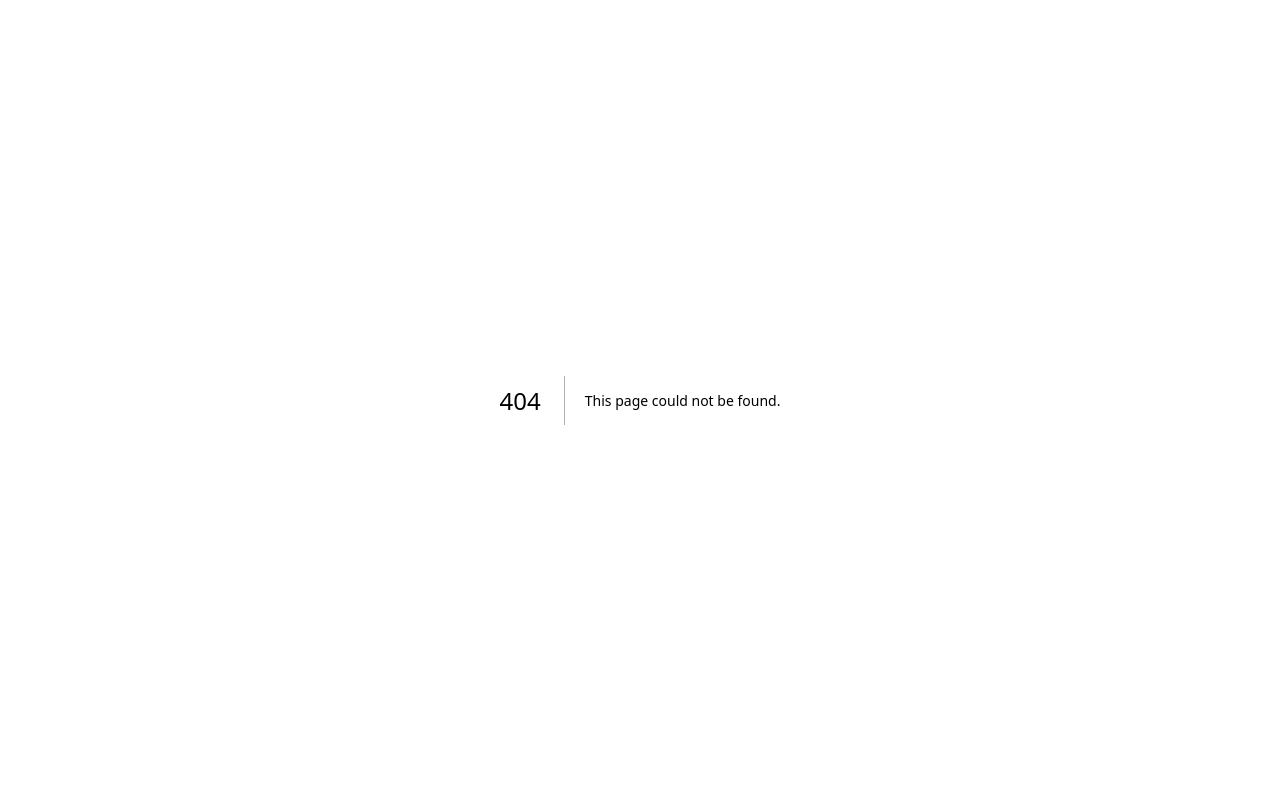
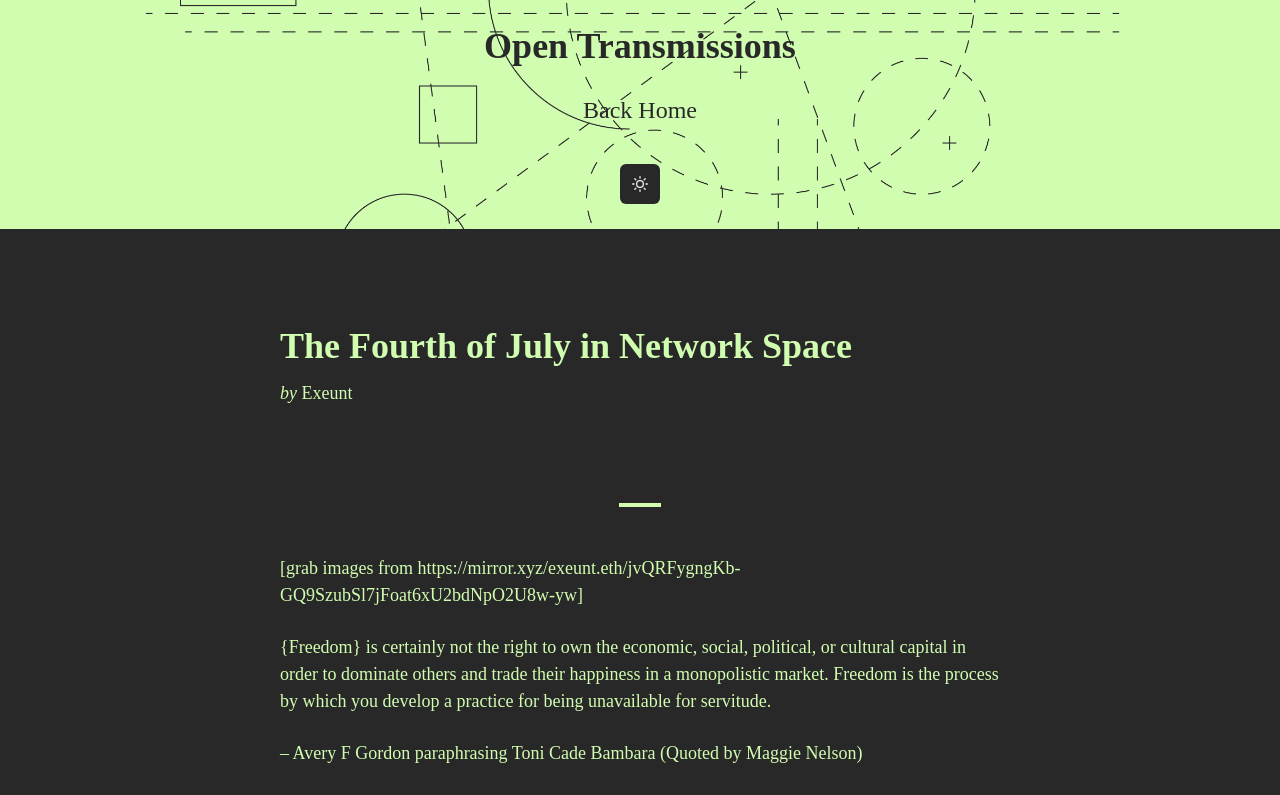
Before and after one commit to oovg/the-open-template, a Next.js app: page /transmissions/fourth in a window 1280 px wide. Before the commit this address had no page. Shown: the top 795 px of the page. Built offline with nearby package versions, Linux system fonts and the light colour scheme; a web font is replaced by a local one; what @rainbow-me/rainbowkit, wagmi would draw is missing.

Commit message:
adds transmissions

```diff
--- a/src/_posts/fourth.md
+++ b/src/_posts/fourth.md
@@ -1,7 +1,8 @@
 ---
-title: 'Forth of July in Network Space'
+title: 'The Fourth of July in Network Space'
 slug: 'fourth'
-matter: 'surveys'
+matter: 'transmissions'
+author: 'Exeunt'
 ---
 
 [grab images from https://mirror.xyz/exeunt.eth/jvQRFygngKb-GQ9SzubSl7jFoat6xU2bdNpO2U8w-yw]
--- a/src/components/Further.tsx
+++ b/src/components/Further.tsx
@@ -7,7 +7,7 @@ export const Further = () => (
     <Flex>
       <Text textStyle="h3">Further Reading</Text>
     </Flex>
-      <Flex direction="column" align="start" w={['100%', null, '100%']} gep={12}>
+      <Flex direction="column" align="start" w={['100%', null, '100%']} gap={12}>
         <Link isExternal href="https://agorist.xyz/">Agorist</Link>
         <Link isExternal href="https://www.blacksky.network/">Black Sky Nexus</Link>
         <Link isExternal href="https://theblockchainsocialist.com/">The Blockchain Socialist</Link>
--- a/src/components/SurveysPost.tsx
+++ b/src/components/SurveysPost.tsx
@@ -1,7 +1,7 @@
 import React from 'react'
 import { Box, Heading } from '@chakra-ui/react'
 import ReactMarkdown from 'react-markdown'
-import style from './markdown-styles.module.css';
+import style from './markdown-styles.module.css'
 
 type Props = {
   content: string
--- a/src/components/Transmissions.tsx
+++ /dev/null
@@ -1,13 +0,0 @@
-import React from 'react'
-import { Box, Flex, Heading, Link, Text } from '@chakra-ui/react'
-
-export const Transmissions = () => (
-  <Box w="100%" p={12} id="transmissions">
-    <Heading mb={12}>Open Transmissions</Heading>
-    <Flex direction="column" maxW="720px" w="100%" mx="auto">
-    <Box as={Link} w="100%" href="" p={12} border="1px" borderColor="primary">
-      <Text>Ontological Stakes of Moloch</Text>
-    </Box>
-    </Flex>
-  </Box>
-)
--- /dev/null
+++ b/src/components/TransmissionsPost.tsx
@@ -0,0 +1,22 @@
+import React from 'react'
+import { Box, Heading, Text } from '@chakra-ui/react'
+import Link from 'next/link'
+
+type Props = {
+  title: string
+  author: string
+  slug: string
+}
+
+export const TransmissionsPost = ({ title, author, slug }: Props) => (
+
+    <Box maxW="2xl" mx="auto" mb={12}>
+      <Link
+        as={`/transmissions/${slug}`}
+        href="/transmissions/[slug]"
+      >
+        <Heading mb={6}>{title}</Heading>
+        <Text>{author}</Text>
+      </Link>
+    </Box>
+)
--- a/src/components/index.ts
+++ b/src/components/index.ts
@@ -9,4 +9,4 @@ export * from './Secret'
 export * from './Section'
 export * from './SurveysPost'
 export * from './Tags'
-export * from './Transmissions'
+export * from './TransmissionsPost'
--- a/src/components/markdown-styles.module.css
+++ b/src/components/markdown-styles.module.css
@@ -10,7 +10,7 @@
 }
 
 .markdown blockquote {
-  border-left: 4px solid --var(--chakra-colors-primary);
+  border-left: 4px solid var(--chakra-colors-primary);
   margin: 1.5em 10px;
   padding: 0.5em 10px;
   quotes: "\201C""\201D""\2018""\2019";
--- a/src/interfaces/post.ts
+++ b/src/interfaces/post.ts
@@ -3,6 +3,7 @@ type PostType = {
   matter: string
   content: string
   slug: string
+  author: string
 }
 
 export default PostType
--- a/src/pages/index.tsx
+++ b/src/pages/index.tsx
@@ -1,9 +1,14 @@
 import { Box, Flex, Heading, IconButton, Link, Text, useColorMode } from '@chakra-ui/react'
 import { SunIcon, MoonIcon } from '@chakra-ui/icons'
-import { Further, Section, Matter, Matter2, Secret, Tags, Matter3, PageMetadata } from '@/components'
-import { Transmissions } from '@/components/Transmissions'
+import { Further, Section, Matter, Matter2, Secret, Tags, Matter3, PageMetadata, TransmissionsPost } from '@/components'
+import Post from '../interfaces/post'
+import { getAllPosts } from '../lib/api'
 
-export default function Home() {
+type Props = {
+  allPosts: Post[]
+}
+
+export default function Home ({ allPosts }: Props) {
   const { colorMode, toggleColorMode } = useColorMode()
   const isDarkMode = colorMode === 'dark'
   return (
@@ -35,20 +40,39 @@ export default function Home() {
             />
             <Heading mb={12}>Table of Contents</Heading>
             <Link href="#matters" color="primary" my={6} fontSize="2xl">The Matters</Link>
-            <Link href="#transmissions" color="primary" my={6} fontSize="2xl">Open Transmissions</Link>
+            <Link href="/transmissions" color="primary" my={6} fontSize="2xl">Open Transmissions</Link>
             <Link href="/surveys" color="primary" my={6} fontSize="2xl">Surveys of Futurepast</Link>
             <Link href="#further" color="primary" my={6} fontSize="2xl">Further Reading</Link>
-            <Link href="/outside" color="primary" my={6} fontSize="2xl">Go Outside</Link>
           </Flex>
         </Flex>
       </main>
       <Section />
       <Tags />
+      <Flex maxW="720px" mx="auto" direction="column">
+        {allPosts.map((post) => (
+          post.matter === 'transmissions' &&
+          <TransmissionsPost author={post.author} title={post.title} key={post.slug} slug={post.slug} />
+        ))}
+      </Flex>
       <Matter />
       <Matter2 />
       <Matter3 />
-      <Transmissions />
       <Further />
     </>
   )
 }
+
+export async function getStaticProps() {
+  const allPosts = getAllPosts([
+    'title',
+    'matter',
+    'author',
+    'slug',
+  ])
+
+  return {
+    props: {
+      allPosts,
+    },
+  }
+}
--- /dev/null
+++ b/src/pages/transmissions.tsx
@@ -0,0 +1,72 @@
+import { Box, Flex, Heading, IconButton, Link, useColorMode } from '@chakra-ui/react'
+import { SunIcon, MoonIcon } from '@chakra-ui/icons'
+import { PageMetadata, TransmissionsPost } from '@/components'
+import Post from '../interfaces/post'
+import { getAllPosts } from '../lib/api'
+
+
+type Props = {
+  allPosts: Post[]
+}
+
+
+export default function Surveys ({ allPosts }: Props) {
+  const { colorMode, toggleColorMode } = useColorMode()
+  const isDarkMode = colorMode === 'dark'
+
+  return (
+    <>
+      <PageMetadata title="The Open Machine" description="the open machine is ..." />
+      <main>
+        <Flex
+          direction="column"
+          textAlign="center"
+          borderRadius="xl"
+          background="bg"
+          color="primary"
+          flexWrap="wrap"
+          w="100%"
+          mb={12}
+        >
+          <Flex direction="column" alignItems="center" justifyContent="center" w={'100%'} minH="25vh" p={25} bgColor="primary" bgImg={`url("/assets/${isDarkMode ? 'bg_pointDark.png' : 'bg_pointLight.png'}")`} bgSize="cover" bgPosition="center">
+            <Heading color="bg">Open Transmissions</Heading>
+            <Link href="/" color="bg" my={6} fontSize="2xl">Back Home</Link>
+            <IconButton
+              w="fit-content"
+              mx="auto"
+              icon={isDarkMode ? <SunIcon /> : <MoonIcon />}
+              onClick={toggleColorMode}
+              aria-label="Toggle color mode"
+              bg="bg"
+              mt={3}
+              _hover={{
+                background: "bg",
+              }}
+            />
+          </Flex>
+        </Flex>
+      </main>
+      <Flex maxW="720px" mx="auto" direction="column">
+        {allPosts.map((post) => (
+          post.matter === 'transmissions' &&
+          <TransmissionsPost title={post.title} key={post.slug} slug={post.slug} author={post.author} />
+        ))}
+      </Flex>
+    </>
+  )
+}
+
+export async function getStaticProps() {
+  const allPosts = getAllPosts([
+    'title',
+    'matter',
+    'slug',
+    'author',
+  ])
+
+  return {
+    props: {
+      allPosts,
+    },
+  }
+}
--- /dev/null
+++ b/src/pages/transmissions/[slug].tsx
@@ -0,0 +1,111 @@
+import { useRouter } from 'next/router'
+import ErrorPage from 'next/error'
+import { Box, Flex, Heading, Text, Link, IconButton, useColorMode } from '@chakra-ui/react'
+import { SunIcon, MoonIcon } from '@chakra-ui/icons'
+import { PageMetadata, Rule } from '@/components'
+import type PostType from '../../interfaces/post'
+import { getPostBySlug, getAllPosts } from '../../lib/api'
+import ReactMarkdown from 'react-markdown'
+import style from '../../components/markdown-styles.module.css';
+
+type Props = {
+    post: PostType
+  }
+
+
+  export default function Post({ post }: Props) {
+    const { colorMode, toggleColorMode } = useColorMode()
+    const isDarkMode = colorMode === 'dark'
+    const router = useRouter()
+    if (!router.isFallback && !post?.slug) {
+        return <ErrorPage statusCode={404} />
+    }
+
+    return (
+      <>
+        <PageMetadata title="The Open Machine" description="the open machine is ..." />
+        <main>
+        <Flex
+          direction="column"
+          textAlign="center"
+          borderRadius="xl"
+          background="bg"
+          color="primary"
+          flexWrap="wrap"
+          w="100%"
+          mb={12}
+        >
+          <Flex direction="column" alignItems="center" justifyContent="center" w={'100%'} minH="25vh" p={25} bgColor="primary" bgImg={`url("/assets/${isDarkMode ? 'bg_pointDark.png' : 'bg_pointLight.png'}")`} bgSize="cover" bgPosition="center">
+            <Heading color="bg">Open Transmissions</Heading>
+            <Link href="/" color="bg" my={6} fontSize="2xl">Back Home</Link>
+            <IconButton
+              w="fit-content"
+              mx="auto"
+              icon={isDarkMode ? <SunIcon /> : <MoonIcon />}
+              onClick={toggleColorMode}
+              aria-label="Toggle color mode"
+              bg="bg"
+              mt={3}
+              _hover={{
+                background: "bg",
+              }}
+            />
+          </Flex>
+        </Flex>
+        </main>
+        {router.isFallback ? (
+          <Text>Loading…</Text>
+        ) : (
+        <Flex maxW="720px" mx="auto" direction="column">
+          <Box py={12}>
+            <Heading >{post.title}</Heading>
+            <Text mt={3}><i>by</i> {post.author}</Text>
+          </Box>
+          <Rule />
+          <ReactMarkdown className={style.markdown}>
+              {post.content}
+          </ReactMarkdown>
+        </Flex>
+        )}
+      </>
+    )
+  }
+
+  type Params = {
+    params: {
+      slug: string
+    }
+  }
+
+  export async function getStaticProps({ params }: Params) {
+    const post = getPostBySlug(params.slug, [
+      'title',
+      'date',
+      'slug',
+      'author',
+      'content',
+    ])
+
+    return {
+      props: {
+        post: {
+          ...post,
+        },
+      },
+    }
+  }
+
+  export async function getStaticPaths() {
+    const posts = getAllPosts(['slug'])
+
+    return {
+      paths: posts.map((post) => {
+        return {
+          params: {
+            slug: post.slug,
+          },
+        }
+      }),
+      fallback: false,
+    }
+  }
```
